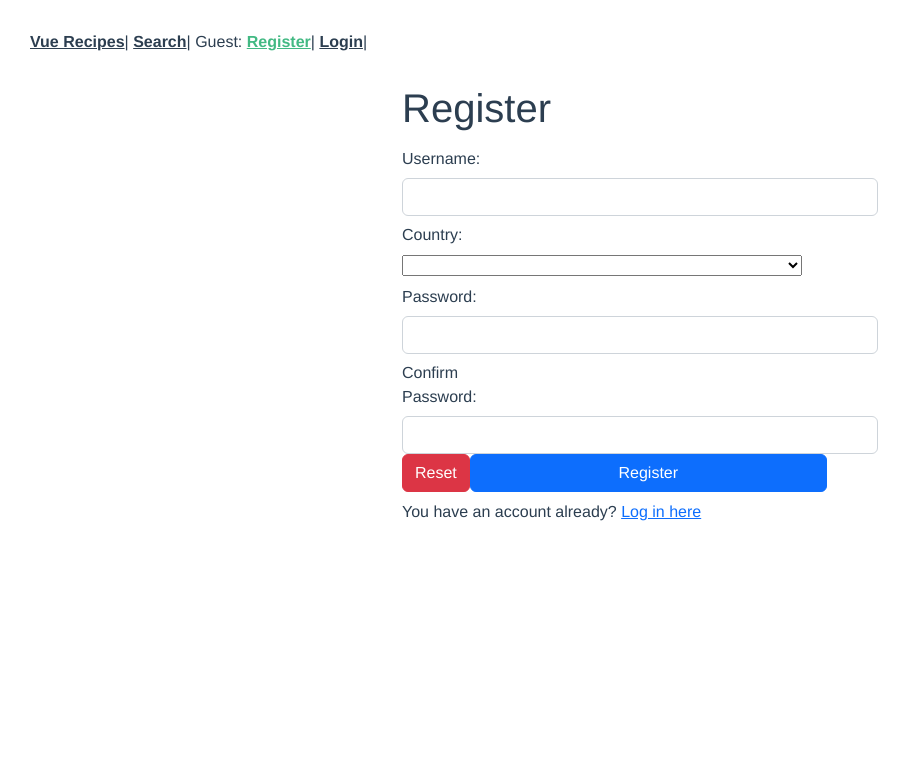
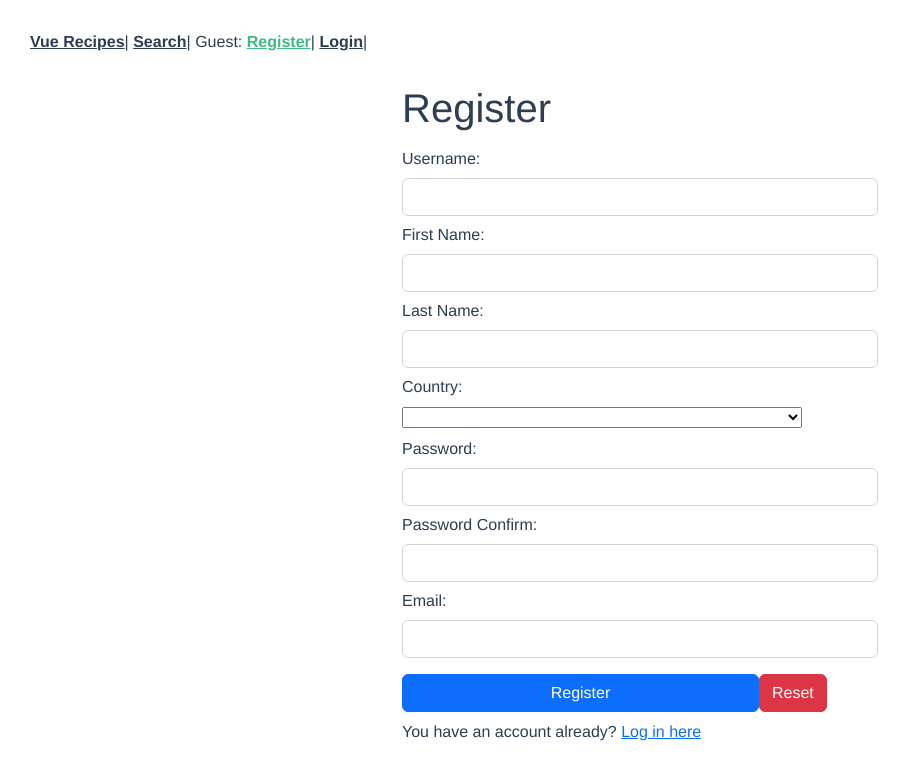
Before and after one commit to Web-Development-Environments-2022/assignment3-3-205865835_209469717, a Vue app: page /#/register in a window 1280 px wide. Shown: the top 780 px of the page, without its empty margins (0-911 px from the left). Built offline with nearby package versions, Linux system fonts and the light colour scheme.

Commit message:
Register Update

```diff
--- a/src/pages/RegisterPage.vue
+++ b/src/pages/RegisterPage.vue
@@ -23,6 +23,41 @@
         <b-form-invalid-feedback v-if="!$v.form.username.alpha">
           Username alpha
         </b-form-invalid-feedback>
+      </b-form-group>
+
+      <b-form-group
+        id="input-group-firstName"
+        label-cols-sm="3"
+        label="First Name:"
+        label-for="firstName"
+      >
+        <b-form-input
+          id="firstName"
+          v-model="$v.form.firstName.$model"
+          type="text"
+          :state="validateState('firstName')"
+        ></b-form-input>
+        <b-form-invalid-feedback v-if="!$v.form.firstName.required">
+          First Name is required
+        </b-form-invalid-feedback>
+      </b-form-group>
+
+      <b-form-group
+        id="input-group-lastName"
+        label-cols-sm="3"
+        label="Last Name:"
+        label-for="lastName"
+      >
+        <b-form-input
+          id="lastName"
+          v-model="$v.form.lastName.$model"
+          type="text"
+          :state="validateState('lastName')"
+        ></b-form-input>
+        <b-form-invalid-feedback v-if="!$v.form.lastName.required">
+          Last Name is required
+        </b-form-invalid-feedback>
+
       </b-form-group>
 
       <b-form-group
@@ -70,10 +105,11 @@
 
       <b-form-group
         id="input-group-confirmedPassword"
-        label-cols-sm="3"
-        label="Confirm Password:"
+        label-cols-sm="5"
+        label="Password Confirm:"
         label-for="confirmedPassword"
       >
+      <!-- <span> Confirm Password: </span> -->
         <b-form-input
           id="confirmedPassword"
           type="password"
@@ -90,7 +126,30 @@
         </b-form-invalid-feedback>
       </b-form-group>
 
-      <b-button type="reset" variant="danger">Reset</b-button>
+      <b-form-group
+        id="input-group-email_address"
+        label-cols-sm="3"
+        label="Email:"
+        label-for="email_address"
+      >
+        <b-form-input
+          id="email_address"
+          v-model="$v.form.email_address.$model"
+          :state="validateState('email_address')"
+        ></b-form-input>
+        <b-form-invalid-feedback v-if="!$v.form.required">
+          Email is required
+        </b-form-invalid-feedback>
+        <b-form-invalid-feedback v-else-if="!$v.form.email_address.email_form">
+          Email form is invalid.
+          Example: email@example.com
+        </b-form-invalid-feedback>
+
+      </b-form-group>
+
+      <p v-html="testData"></p>
+
+
       <b-button
         type="submit"
         variant="primary"
@@ -98,6 +157,8 @@
         class="ml-5 w-75"
         >Register</b-button
       >
+      <b-button type="reset" variant="danger">Reset</b-button>
+
       <div class="mt-2">
         You have an account already?
         <router-link to="login"> Log in here</router-link>
@@ -141,7 +202,7 @@ export default {
         country: null,
         password: "",
         confirmedPassword: "",
-        email: "",
+        email_address: "",
         submitError: undefined
       },
       countries: [{ value: null, text: "", disabled: true }],
@@ -156,6 +217,12 @@ export default {
         length: (u) => minLength(3)(u) && maxLength(8)(u),
         alpha
       },
+      firstName: {
+        required,
+      },
+      lastName: {
+        required
+     },
       country: {
         required
       },
@@ -166,6 +233,10 @@ export default {
       confirmedPassword: {
         required,
         sameAsPassword: sameAs("password")
+      },
+      email_address: {
+        required,
+        email_form: email
       }
     }
   },
@@ -196,6 +267,7 @@ export default {
         console.log(err.response);
         this.form.submitError = err.response.data.message;
       }
+      alert("Success")
     },
     onRegister() {
       // console.log("register method called");
@@ -214,7 +286,7 @@ export default {
         country: null,
         password: "",
         confirmedPassword: "",
-        email: ""
+        email_address: ""
       };
       this.$nextTick(() => {
         this.$v.$reset();
```
